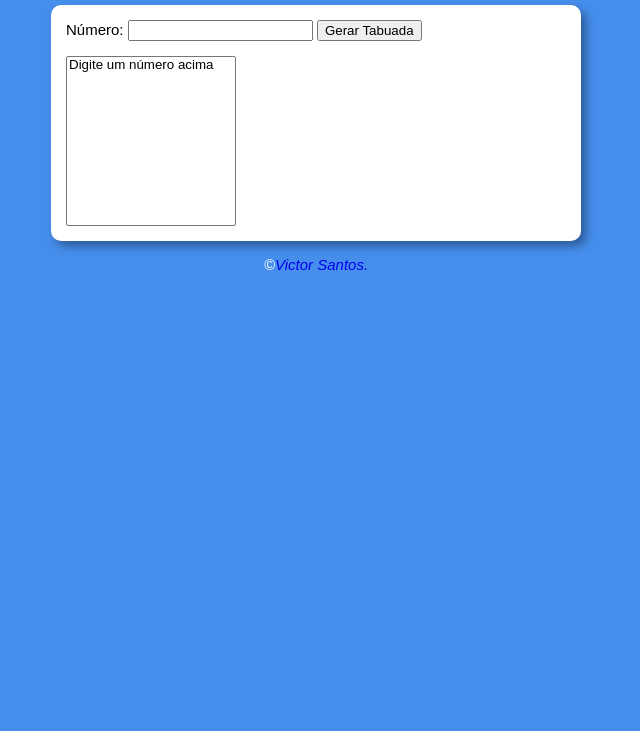
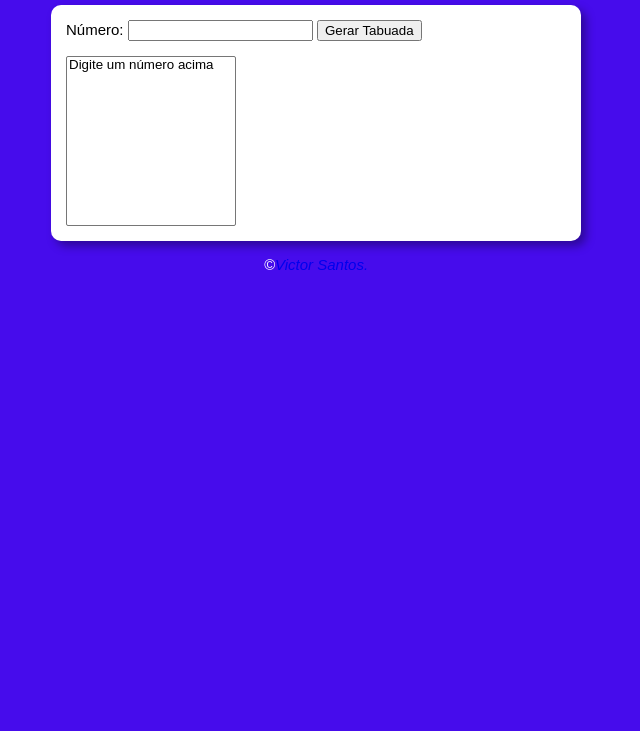
Before and after one commit to victorSmenezes/Tabuada, a plain HTML site: page index.html in a window 1280 px wide. Shown: the part 69-800 px from the top of the page, without its empty margins (324-964 px from the left). Drawn offline with Linux system fonts and the light colour scheme.

Commit message:
Add files via upload

```diff
--- a/style.css
+++ b/style.css
@@ -1,5 +1,5 @@
 body {
-    background: rgb(70, 142, 236);
+    background: rgb(70, 12, 236);
     font: normal 15px Arial;
 }
 
```
